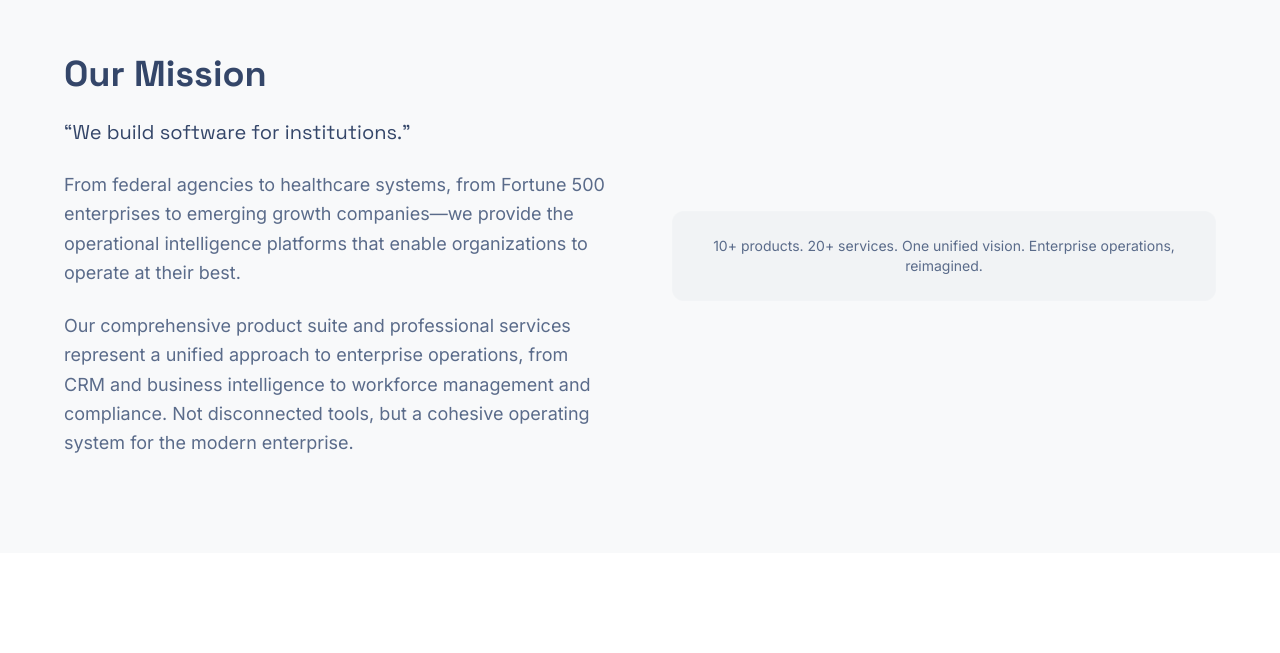
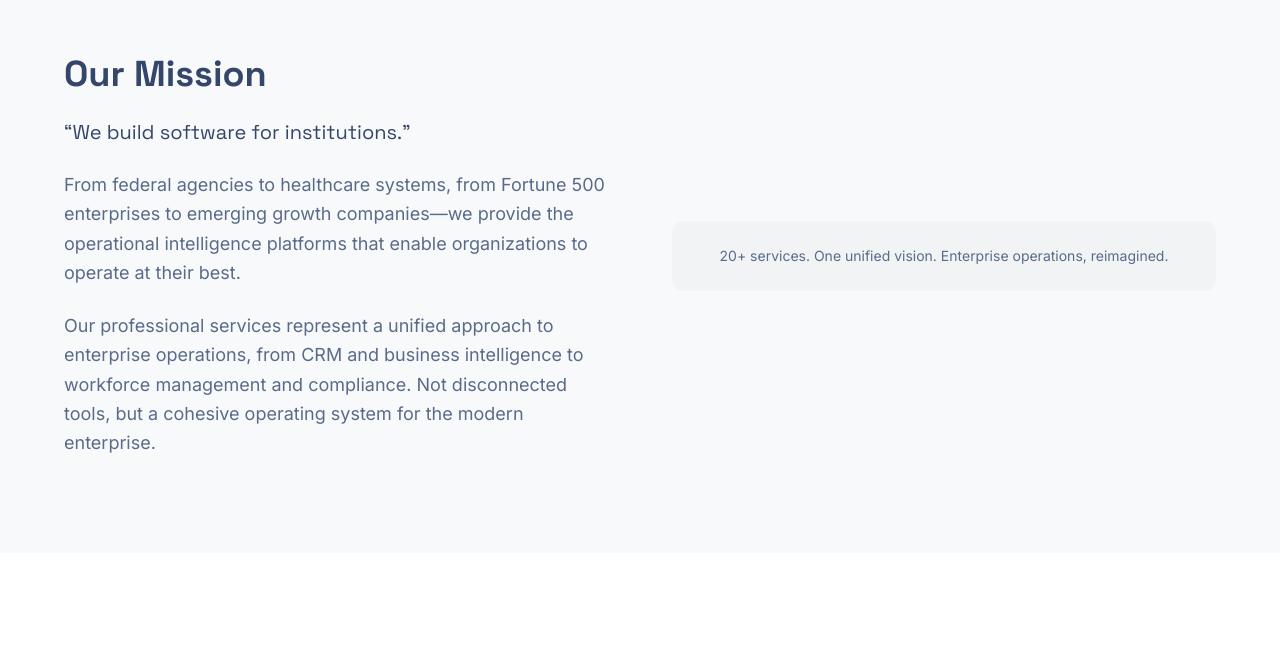
Before and after one commit to khaaliswooden-max/vblx, a Next.js app: page /about in a window 1280 px wide. Shown: the part 658-1311 px from the top of the page. Built offline with nearby package versions, Linux system fonts and the light colour scheme; no server answers.

Commit message:
Page and Assessment updates

```diff
--- a/app/about/page.tsx
+++ b/app/about/page.tsx
@@ -99,7 +99,7 @@ export default function AboutPage() {
                 platforms that enable organizations to operate at their best.
               </p>
               <p className="text-text-secondary text-lg leading-relaxed">
-                Our comprehensive product suite and professional services represent
+                Our professional services represent
                 a unified approach to enterprise operations, from CRM and business intelligence
                 to workforce management and compliance. Not disconnected tools, but a
                 cohesive operating system for the modern enterprise.
@@ -113,7 +113,7 @@ export default function AboutPage() {
             >
               <div className="bg-background-tertiary rounded-xl p-6 border border-white/5">
                 <p className="text-text-secondary text-sm text-center">
-                  10+ products. 20+ services. One unified vision. Enterprise operations, reimagined.
+                  20+ services. One unified vision. Enterprise operations, reimagined.
                 </p>
               </div>
             </motion.div>
--- a/assessments/dod_compliance_assessment/index.html
+++ b/assessments/dod_compliance_assessment/index.html
@@ -107,7 +107,8 @@
             <div class="cta-section">
                 <h3>Ready to Accelerate Compliance?</h3>
                 <p>Our federal compliance specialists can help you achieve certification faster.</p>
-                <a href="mailto:khaalis.wooden@visionblox.com?subject=DoD%20Compliance%20Assessment" class="btn btn-next">Schedule Consultation</a>
+                <a href="https://luxury-lamington-69160b.netlify.app/" class="btn btn-next">Take S/4 HANA Migration Assessment →</a>
+                <a href="mailto:khaalis.wooden@visionblox.com?subject=DoD%20Compliance%20Assessment" class="btn btn-back" style="display: inline-block; margin-top: 10px;">Schedule Consultation</a>
             </div>
             <button class="btn btn-back" onclick="resetAssessment()" style="margin-top:15px">Retake Assessment</button>
         </div>
--- a/assessments/sap_migration_roi_calculator/index.html
+++ b/assessments/sap_migration_roi_calculator/index.html
@@ -155,7 +155,7 @@
                 </div>
             </div>
 
-            <button class="btn" onclick="showLeadForm()">Get Detailed Migration Assessment →</button>
+            <a href="https://luxury-lamington-69160b.netlify.app/" class="btn" style="display: inline-block; text-align: center; text-decoration: none;">Get Detailed Migration Assessment →</a>
         </div>
 
         <div id="leadForm" class="lead-form hidden">
```
Also changed, not shown: assessments/digital_transformation/index.html (+4 -3 lines).
